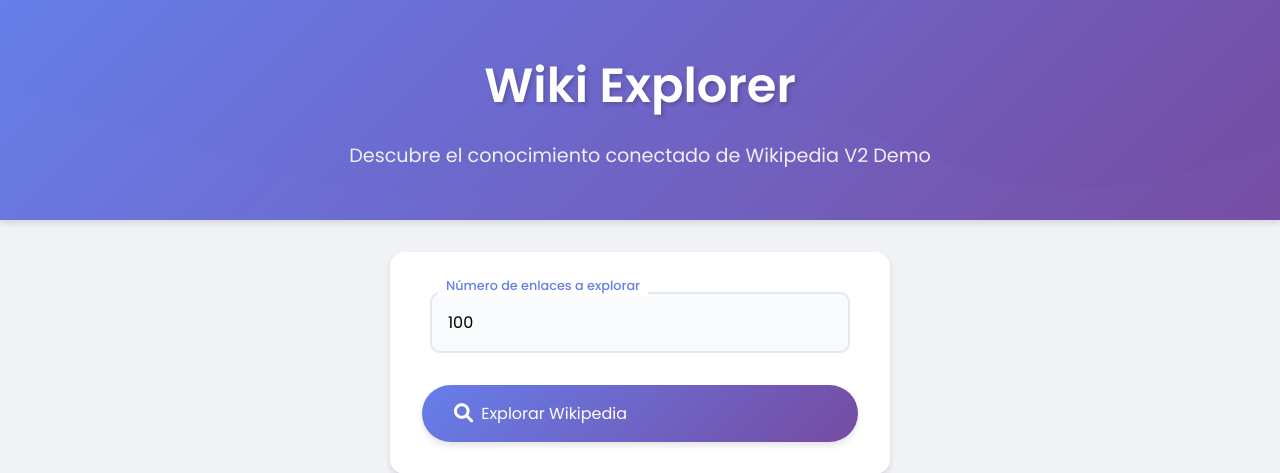
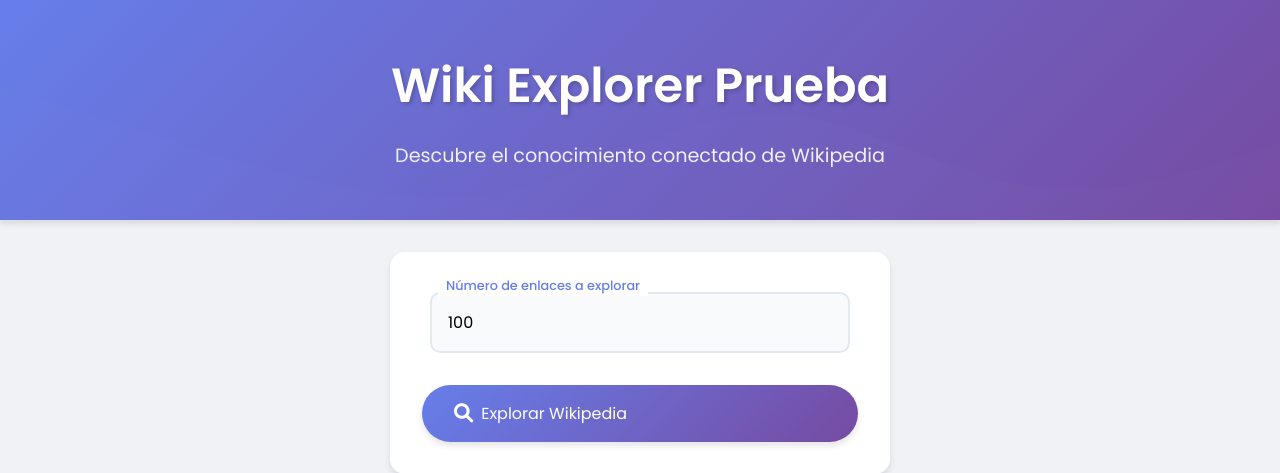
Before and after one commit to jaimeGarita/api-tfm, a Flask app: page / in a window 1280 px wide. Shown: the top 473 px of the page. Run offline with Flask 3, Linux system fonts and the light colour scheme; some libraries are stand-ins or nearby versions.

Commit message:
changes title

```diff
--- a/templates/index.html
+++ b/templates/index.html
@@ -720,8 +720,8 @@
 </head>
 <body>
     <div class="header">
-        <h1>Wiki Explorer</h1>
-        <p>Descubre el conocimiento conectado de Wikipedia V2 Demo</p>
+        <h1>Wiki Explorer Prueba</h1>
+        <p>Descubre el conocimiento conectado de Wikipedia</p>
     </div>
 
     <div class="search-form">
```
